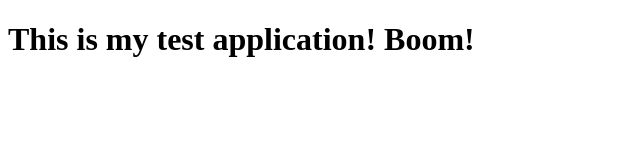
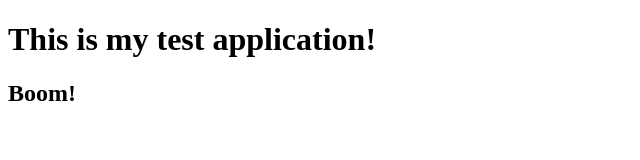
Before and after one commit to jonyardley/webclgl, a website: page index.html in a window 1280 px wide. Shown: the whole page, without its empty margins (0-640 px from the left). Drawn offline with Linux system fonts and the light colour scheme.

Commit message:
udpates
Signed-off-by: Jon Yardley <Jon.Yardley@digitaslbi.com>

```diff
--- a/app.js
+++ b/app.js
@@ -5,3 +5,5 @@ var list = ['this', 'is', 'a', 'test'];
 _.each(list, function(item){
 	console.log('message: ', item);
 });
+
+alert('TADA!');
--- a/index.html
+++ b/index.html
@@ -6,7 +6,8 @@
 </head>
 <body>
 
-	<h1>This is my test application! Boom!</h1>
+	<h1>This is my test application!</h1>
+	<h2>Boom!</h2>
 
 	<script src="bundle.js"></script>
 
```
